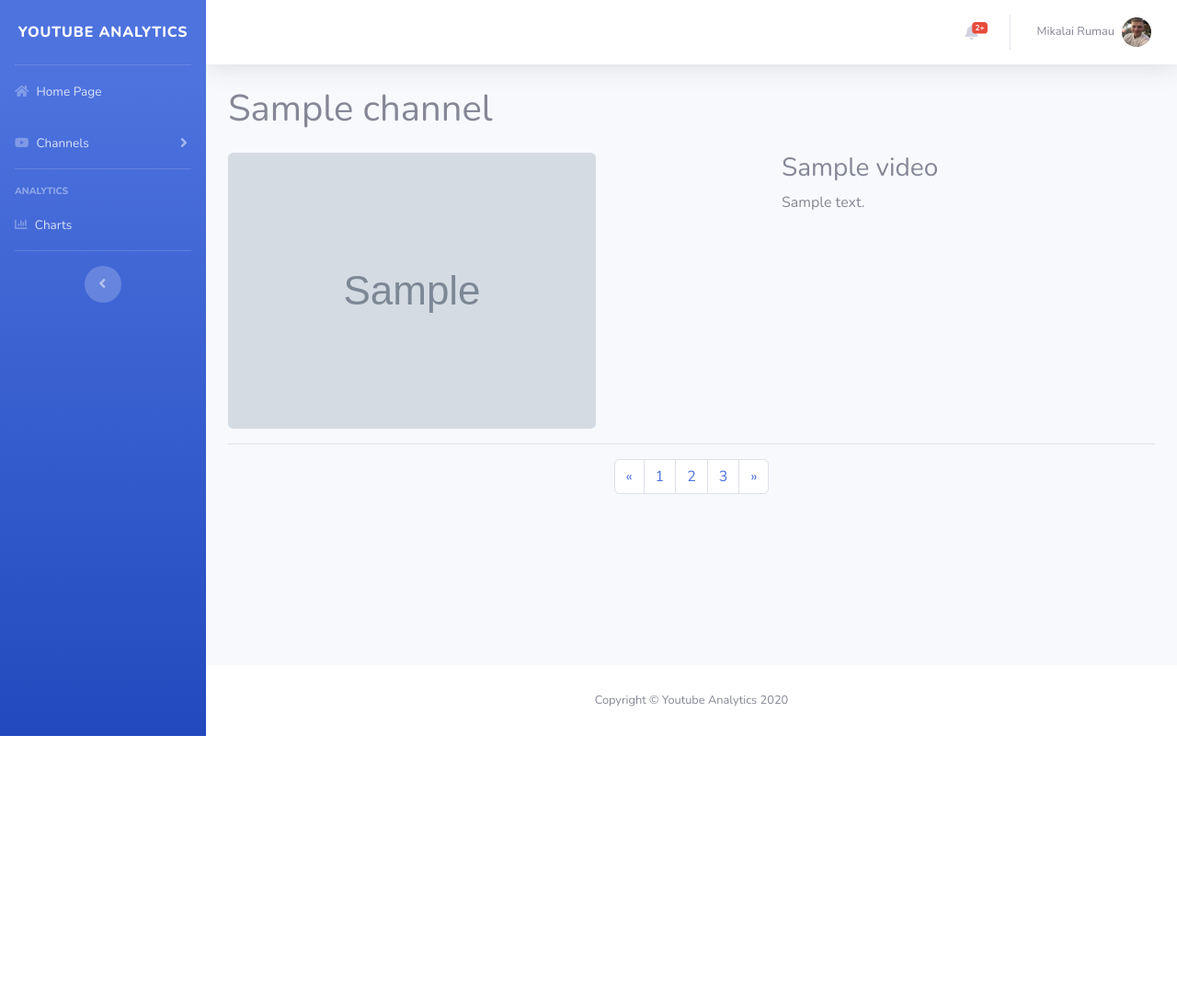
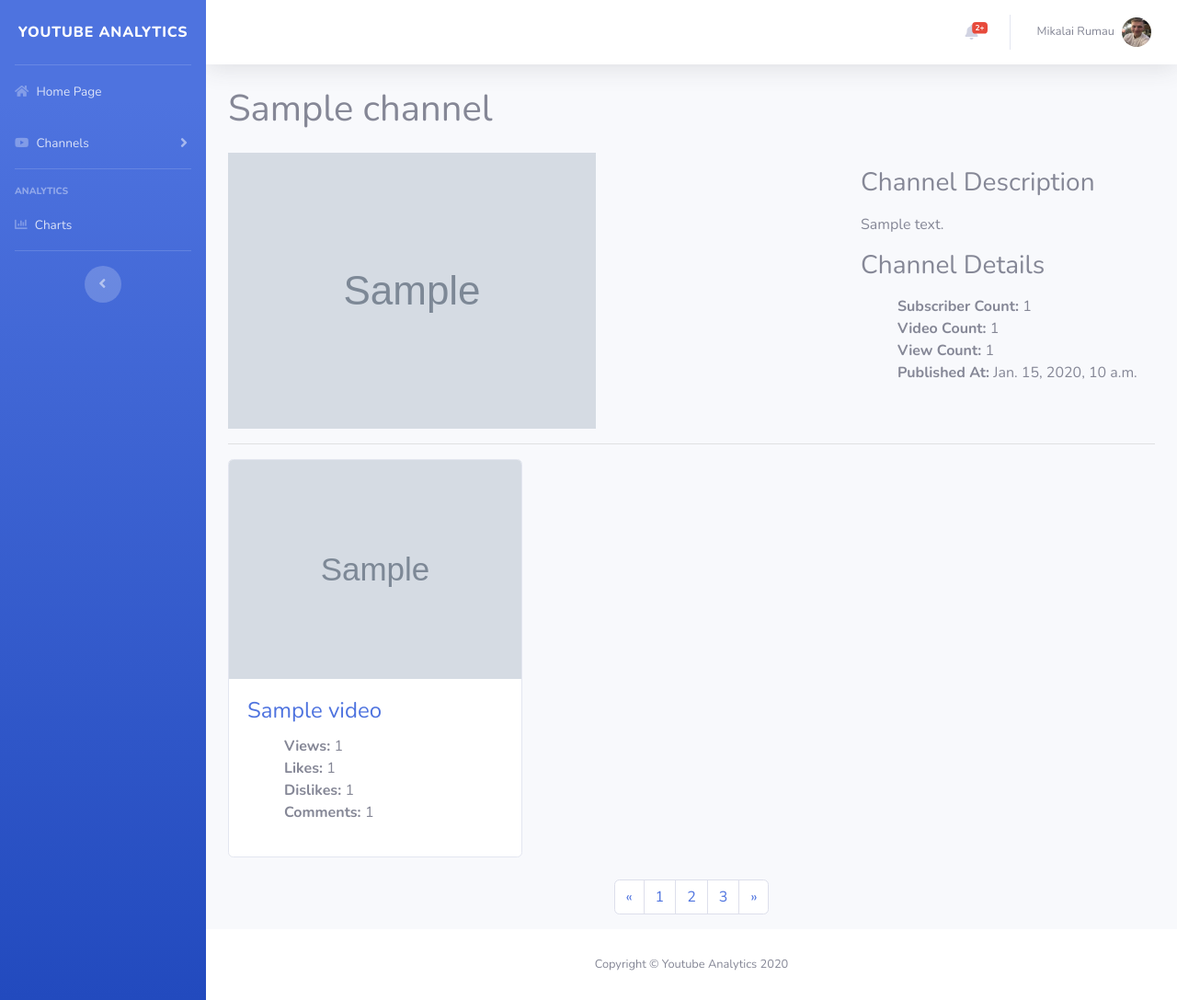
Before and after one commit to kalasikk/youtube-analytics, a Django app: template webapp/youtube/templates/youtube/channelDetails.html in a window 1280 px wide. Shown: the whole page at 92% size. Before the commit the page ends 800 px from the top, so only its background shows below. Run offline with Django 3.2, Linux system fonts and the light colour scheme; the template is opened without the code that fills it: most values are stand-ins (such as "Sample title", 1, 10 or a date in 2020); grey boxes marked "Sample" are stand-in pictures; some libraries are stand-ins or nearby versions.

Commit message:
added video details view

```diff
--- a/webapp/youtube/templates/youtube/channelDetails.html
+++ b/webapp/youtube/templates/youtube/channelDetails.html
@@ -9,22 +9,51 @@
     <h1 class="my-4">{{channel.title}}
     </h1>
 
+    <!-- Portfolio Item Row -->
+  <div class="row">
+
+    <div class="col-md-8">
+      <img class="img-fluid" src="{{channel.banner}}" alt="Channel banner">
+    </div>
+
+    <div class="col-md-4">
+      <h3 class="my-3">Channel Description</h3>
+      <p>{{channel.description}}</p>
+      <h3 class="my-3">Channel Details</h3>
+      <ul  style="list-style-type:none">
+        <li><b>Subscriber Count: </b> {{channel.subscriberCount}}</li>
+        <li><b>Video Count: </b> {{channel.videoCount}}</li>
+        <li><b>View Count: </b> {{channel.viewCount}}</li>
+        <li><b>Published At: </b> {{channel.publishedAt}}</li>
+      </ul>
+    </div>
+
+  </div>
+  <!-- /.row -->
+  <hr>
+  <div class="row">
     {% for video in videos %}
     <!-- Project One -->
-    <div class="row">
-      <div class="col-md-7">
-        <a href="#">
-          <img class="img-fluid rounded mb-3 mb-md-0" src="{{video.thumbnail}}" alt="Video Banner">
-        </a>
+      <div class="col-lg-4 col-sm-6 mb-4">
+        <div class="card h-100">
+          <a href="#"><img class="card-img-top" src="{{video.thumbnail}}" alt=""></a>
+          <div class="card-body">
+            <h4 class="card-title">
+              <a href="#">{{video.title}}</a>
+            </h4>
+            <ul  style="list-style-type:none">
+              <li><b>Views:  </b> {{video.statistic.viewCount}}</li>
+              <li><b>Likes:  </b> {{video.statistic.likeCount}}</li>
+              <li><b>Dislikes:  </b> {{video.statistic.dislikeCount}}</li>
+              <li><b>Comments:  </b> {{video.statistic.commentCount}}</li>
+            </ul>
+            </div>
+        </div>
       </div>
-      <div class="col-md-5">
-        <h3>{{video.title}}</h3>
-        <p>{{video.description}}</p>
-      </div>
-    </div>
-    <hr>
     <!-- /.row -->
     {% endfor%}
+
+  </div>
 
 
 
```
